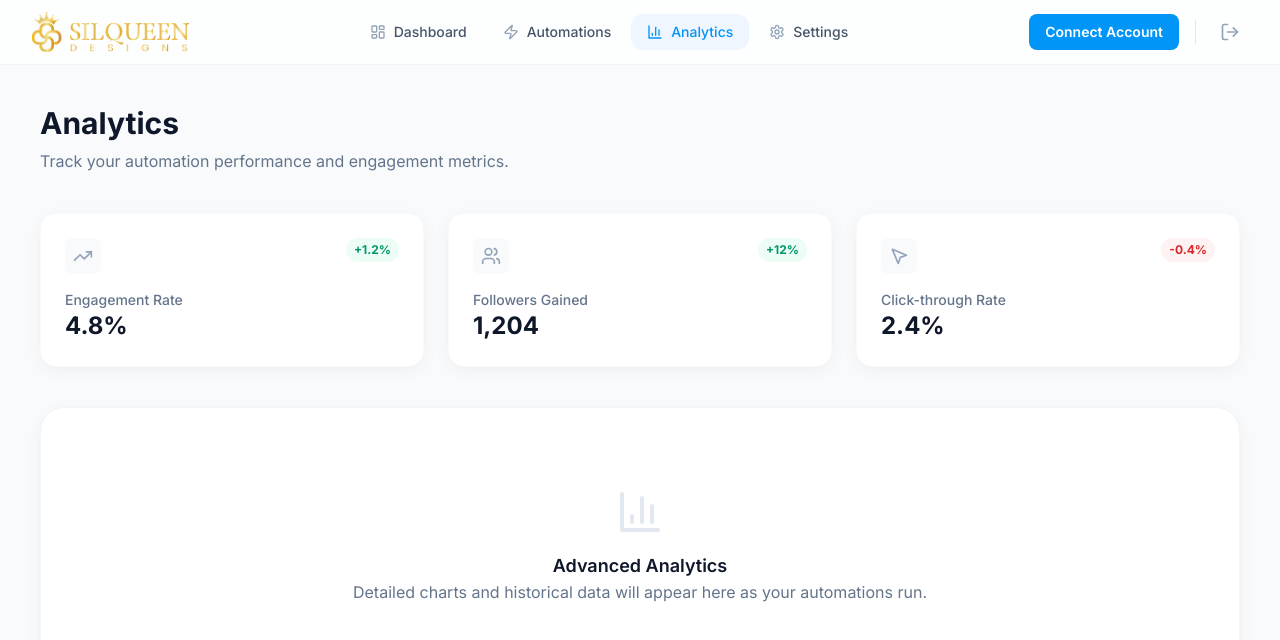
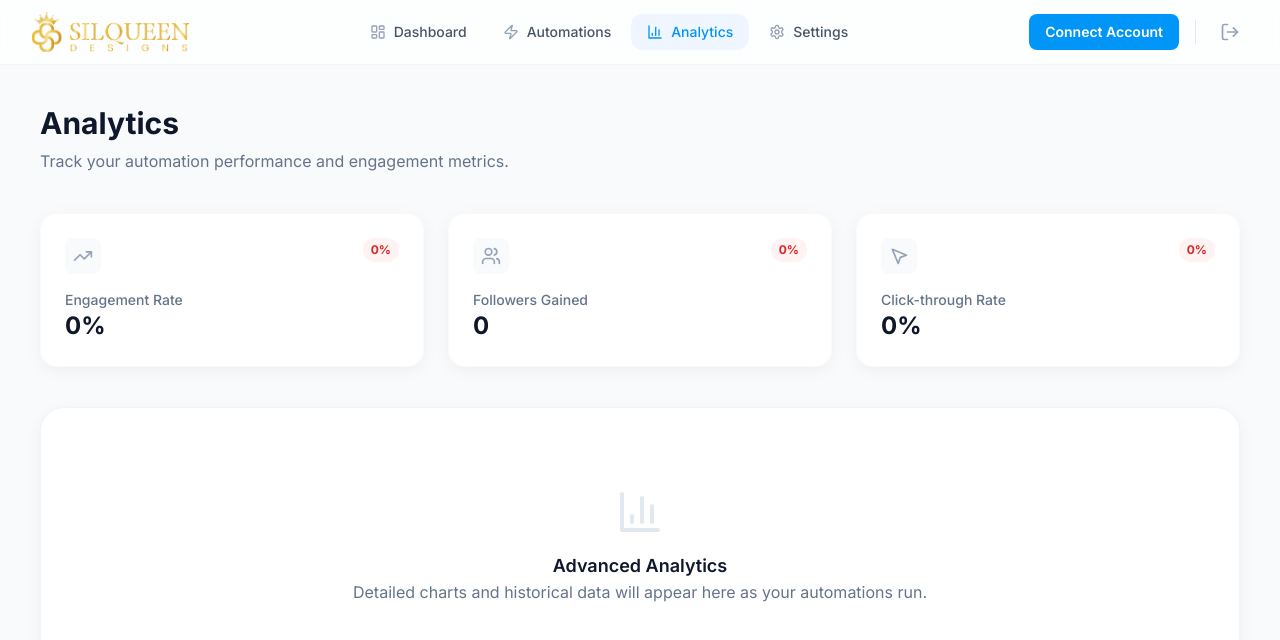
Before and after one commit to fazeelazeez/instagramautomation, a Next.js app: page /analytics in a window 1280 px wide. Shown: the top 640 px of the page. Built offline with nearby package versions, Linux system fonts and the light colour scheme; no server answers; the database is empty.

Commit message:
Reset Dashboard and Analytics stats to 0 for App Review video

```diff
--- a/app/(dashboard)/analytics/page.tsx
+++ b/app/(dashboard)/analytics/page.tsx
@@ -6,9 +6,9 @@ import { BarChart3, TrendingUp, Users, MousePointer2 } from 'lucide-react';
 
 export default function AnalyticsPage() {
   const stats = [
-    { label: 'Engagement Rate', value: '4.8%', change: '+1.2%', icon: TrendingUp },
-    { label: 'Followers Gained', value: '1,204', change: '+12%', icon: Users },
-    { label: 'Click-through Rate', value: '2.4%', change: '-0.4%', icon: MousePointer2 },
+    { label: 'Engagement Rate', value: '0%', change: '0%', icon: TrendingUp },
+    { label: 'Followers Gained', value: '0', change: '0%', icon: Users },
+    { label: 'Click-through Rate', value: '0%', change: '0%', icon: MousePointer2 },
   ];
 
   return (
--- a/app/(dashboard)/page.tsx
+++ b/app/(dashboard)/page.tsx
@@ -33,12 +33,7 @@ export default function Home() {
 
         {/* Stats Grid */}
         <div className="grid grid-cols-1 md:grid-cols-2 lg:grid-cols-4 gap-6 mb-10">
-          {[
-            { label: 'Total Comments', value: '1,284', icon: MessageCircle, color: 'text-blue-500', bg: 'bg-blue-50' },
-            { label: 'DMs Sent', value: '852', icon: Send, color: 'text-purple-500', bg: 'bg-purple-50' },
-            { label: 'Automation Hits', value: '431', icon: Zap, color: 'text-amber-500', bg: 'bg-amber-50' },
-            { label: 'Safety Score', value: '98%', icon: Shield, color: 'text-emerald-500', bg: 'bg-emerald-50' },
-          ].map((stat, idx) => (
+          {stats.map((stat, idx) => (
             <motion.div
               key={stat.label}
               initial={{ opacity: 0, y: 20 }}
```
